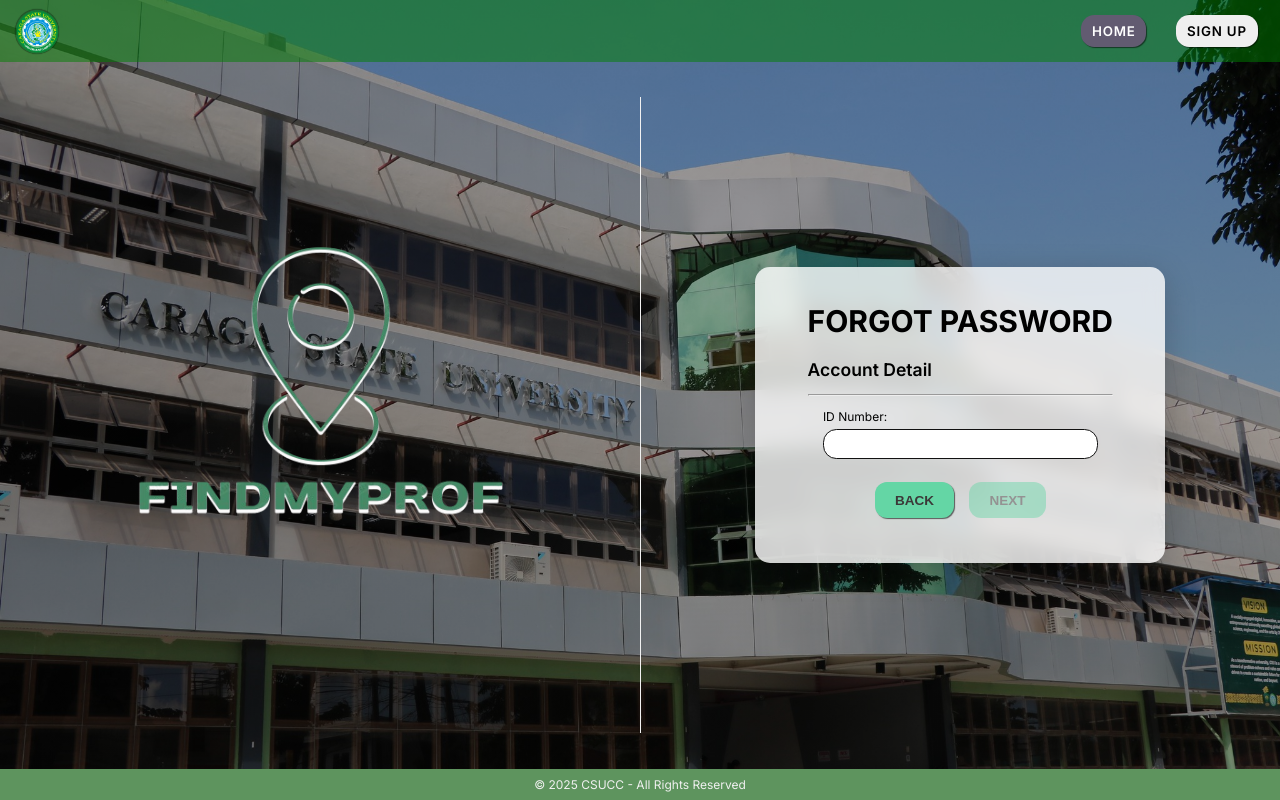
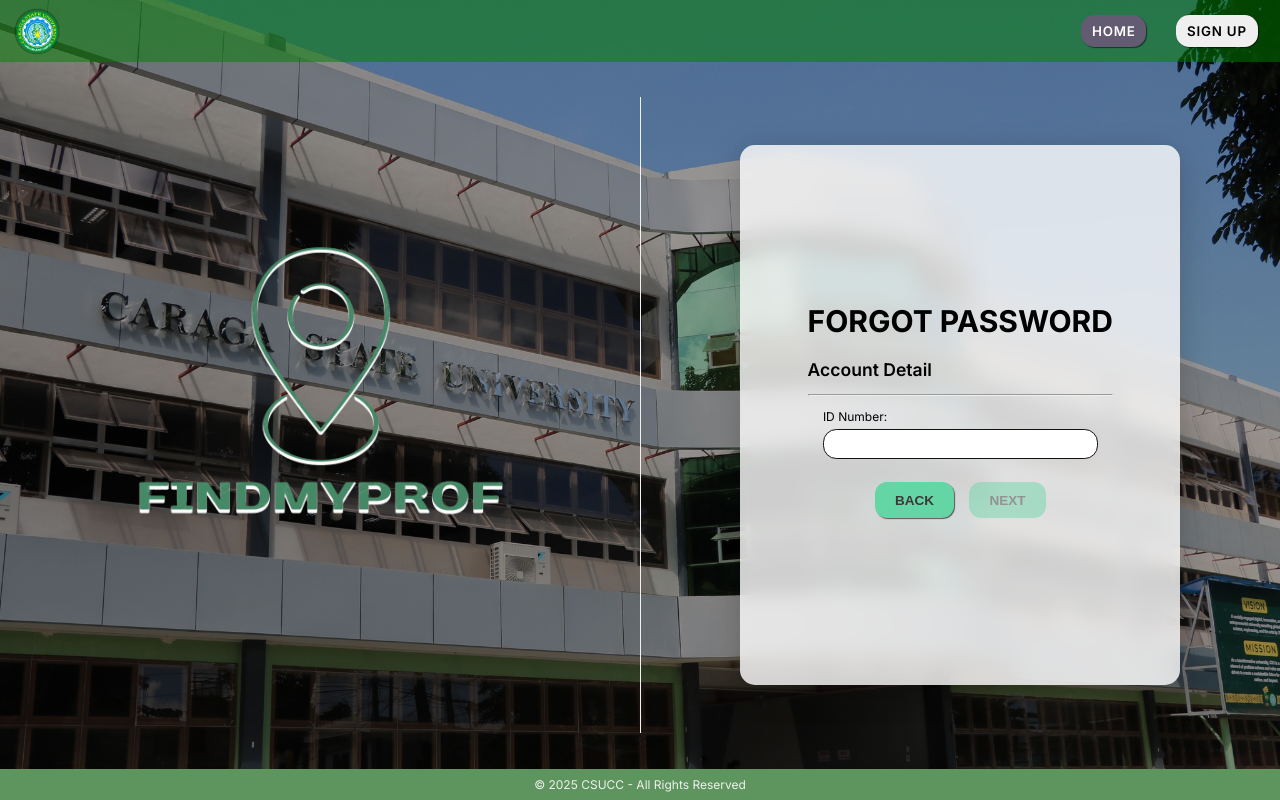
Before and after one commit to PamMertz21/Security2.0, a Vue app: page /forgot in a window 1280 px wide. Built offline with nearby package versions, Linux system fonts and the light colour scheme.

Commit message:
form div changes

```diff
--- a/src/assets/CSS/forgot_password.css
+++ b/src/assets/CSS/forgot_password.css
@@ -1,5 +1,7 @@
 form {
-  padding: 1em;
+  height: 33em;
+  display: flex;
+  flex-direction: column;
 }
 
 .header {
--- a/src/assets/CSS/signup.css
+++ b/src/assets/CSS/signup.css
@@ -1,6 +1,6 @@
 
 form {
-  height: 30em;
+  height: 33em;
   display: flex;
   flex-direction: column;
   align-items: center;
```
